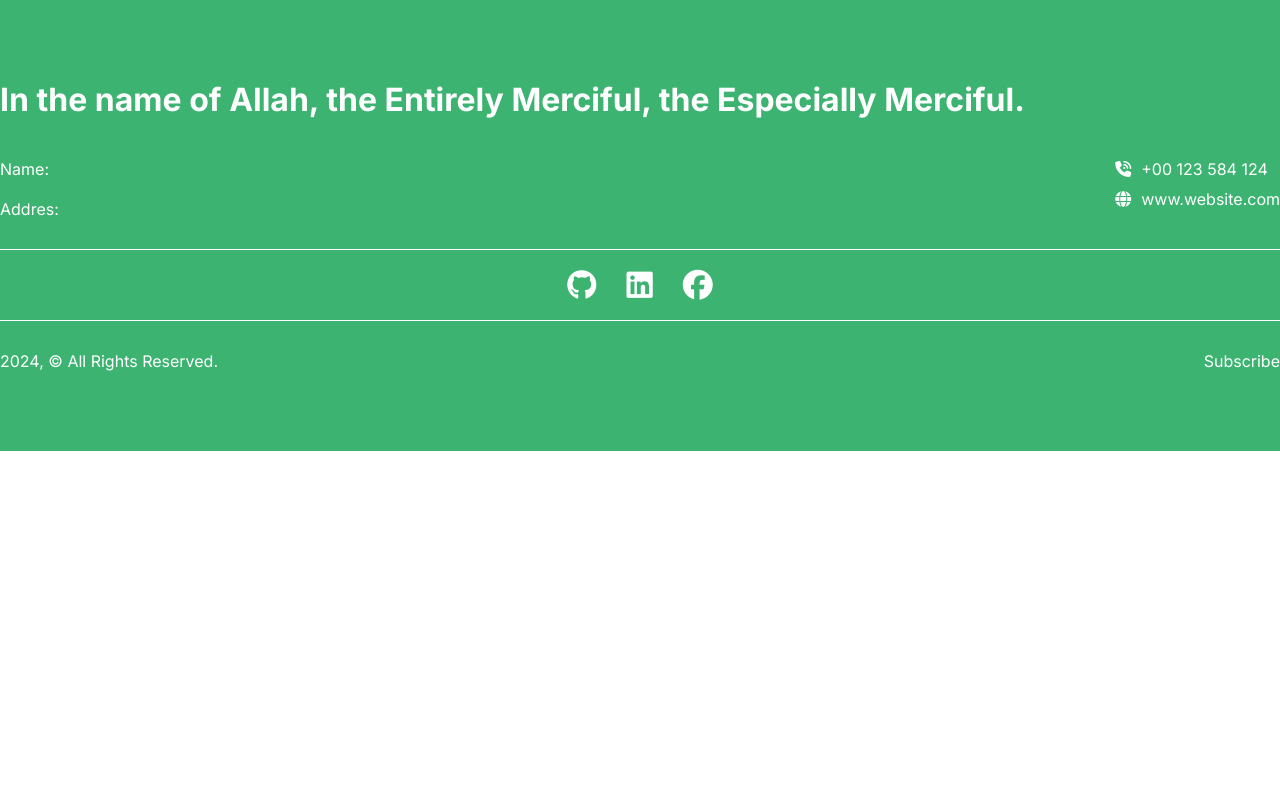
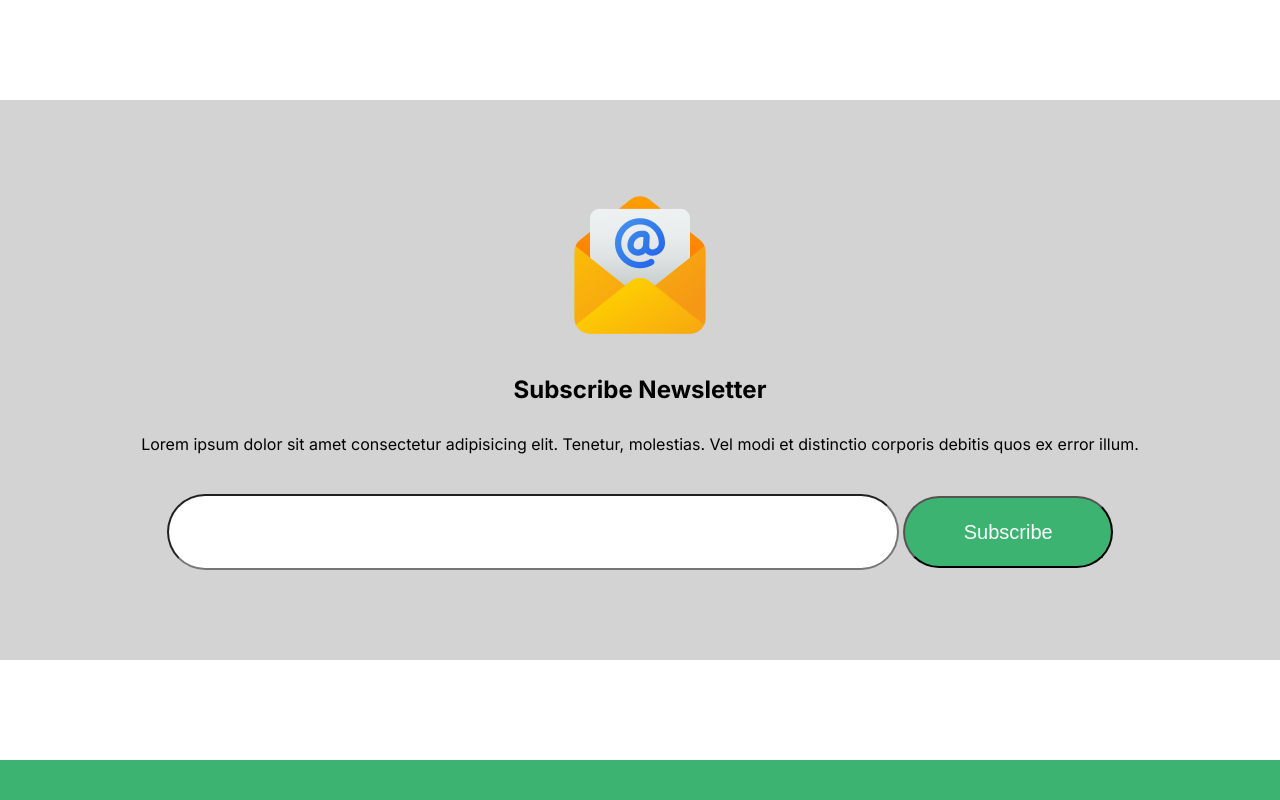
Before and after one commit to masudulalam/New-Year-Project, a plain HTML site: page index.html in a window 1280 px wide. Shown: the top 800 px of the page. Drawn offline with Linux system fonts and the light colour scheme.

Commit message:
added newsletter section

```diff
--- a/index.html
+++ b/index.html
@@ -10,11 +10,22 @@
 </head>
 
 <body>
-    <header>
+    <header class="container">
 
     </header>
-    <main>
-
+    <main class="container">
+        <!-- Subscribe Newsletter Section -->
+         <section class="subscriber-newsletter-section">
+            <div class="newsletter-section-container">
+                <img src="assets/images/Group 61.png" alt="newsletter icon">
+                <h2 class="subscriber-newsletter-title">Subscribe Newsletter</h2>
+                <p>Lorem ipsum dolor sit amet consectetur adipisicing elit. Tenetur, molestias. Vel modi et distinctio corporis debitis quos ex error illum.</p>
+                <form>
+                    <input type="email" name="" id="">
+                    <input type="submit" value="Subscribe">
+                </form>
+            </div>
+         </section>
     </main>
     <!-- Footer Section -->
     <footer class="footer-section">
--- a/styles/style.css
+++ b/styles/style.css
@@ -13,6 +13,35 @@ body{
 .container{
     max-width: 1320px;
     margin: 0 auto;
+}
+
+/* Subscribe Newsletter Section */
+.subscriber-newsletter-section{
+    background: lightgray;
+    margin: 100px 0;
+    text-align: center;
+    padding: 90px 0;
+}
+
+.subscriber-newsletter-title{
+    margin: 30px 0;
+}
+
+input[type="email"] {
+    width: 648px;
+    height: 72px;
+    border-radius: 50px;
+    margin-top: 40px;
+    padding: 0 40px;
+    font-size: 20px;
+}
+input[type="submit"] {
+    width: 210px;
+    height: 72px;
+    border-radius: 50px;
+    background: mediumseagreen;
+    color: #fff;
+    font-size: 20px;
 }
 
 
```
Also changed, not shown: 2 other files.
